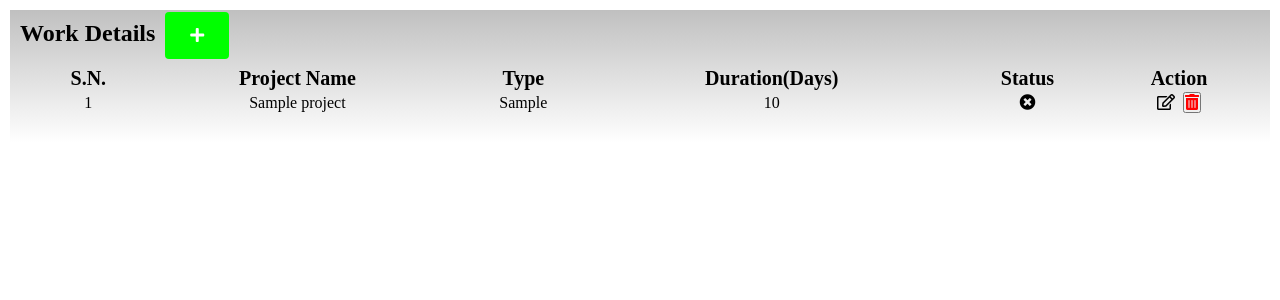
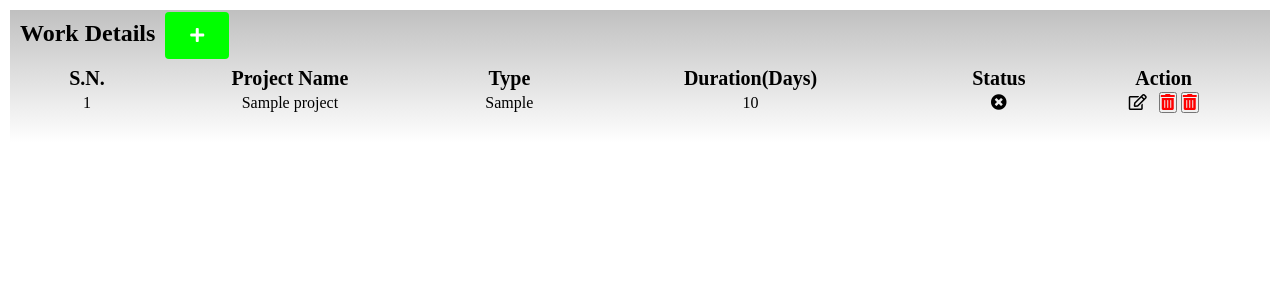
Before and after one commit to sharad52/Work_Management_System, a Django app: template templates/index.html in a window 1280 px wide. Shown: the part 73-373 px from the top of the page. Run offline with Django 3.2, Linux system fonts and the light colour scheme; the template is opened without the code that fills it: most values are stand-ins (such as "Sample title", 1, 10 or a date in 2020).

Commit message:
learning stash with adding extra delete button on index html

```diff
--- a/templates/index.html
+++ b/templates/index.html
@@ -40,8 +40,11 @@
 				</td>
 				<td>
 					<a href="{% url 'SurfaceApp:UpdateWork' item.slug %}"><i title="edit"
-							class="far fa-edit"></i></a>&nbsp;&nbsp;<button onclick="deleteItem('{{item.slug}}')"><i
-							title="delete" class="fas fa-trash-alt" style="color:red"></i></button>
+							class="far fa-edit"></i></a>&nbsp;&nbsp;
+					<button onclick="deleteItem('{{item.slug}}')"><i title="delete" class="fas fa-trash-alt"
+							style="color:red"></i></button>
+					<button onclick="deleteItem('{{item.slug}}')"><i title="delete" class="fas fa-trash-alt"
+							style="color:red"></i></button>
 				</td>
 			</tr>
 			{% endfor %}
```
Also changed, not shown: db.sqlite3.
